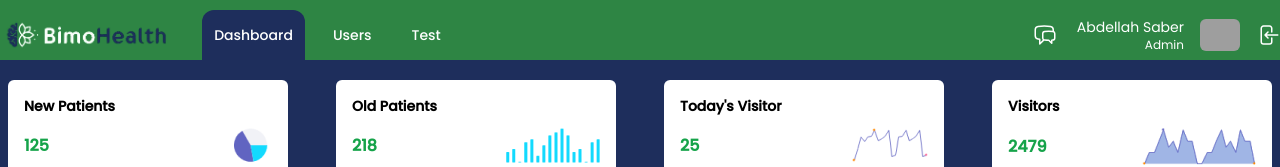
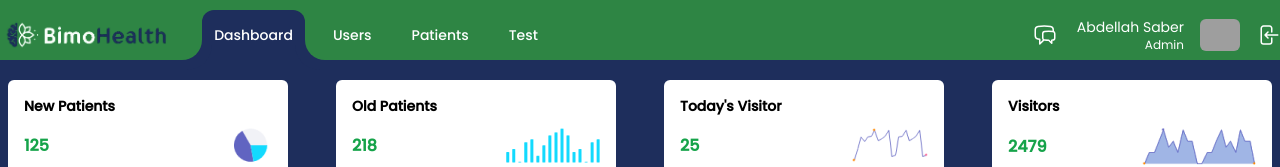
Before and after one commit to meryem-ben00/Workshop-React1, a React (Vite) app: page /dashboard in a window 1280 px wide. Shown: the top 167 px of the page. Built offline with nearby package versions, Linux system fonts and the light colour scheme; grey boxes are pictures that could not be loaded.

Commit message:
update routes

```diff
--- a/src/layouts/components/nav/styles.css
+++ b/src/layouts/components/nav/styles.css
@@ -10,7 +10,7 @@
   position: relative;
 }
 
-/* TODO IMPORTANT: Change here, Make the classes more scoped first.
+/* TODO IMPORTANT: Change here, Make the classes more scoped first.  */
 
 .navbar .active::before,
 .navbar .active::after {
@@ -33,7 +33,7 @@
   border-bottom-left-radius: 20px;
   box-shadow: -5px 5px 0 5px #1e2e5c;
 }
-*/
+
 
 .navItem {
   height: 50px;
--- a/src/layouts/dashboard/config-navigation.js
+++ b/src/layouts/dashboard/config-navigation.js
@@ -16,6 +16,12 @@ export const useNavData = () => {
         },
 
         {
+          title: "Patients",
+          path: paths.dashboard.patients,
+        },
+
+
+        {
           title: "Test",
           path: paths.dashboard.test,
         },
--- a/src/routes/path.js
+++ b/src/routes/path.js
@@ -11,6 +11,10 @@ export const paths = {
     chat: `${ROOTS.DASHOARD}/chat`,
 
     test: `${ROOTS.DASHOARD}/test`,
+
+    profile: `${ROOTS.DASHOARD}/profile`,
+
+    patients: `${ROOTS.DASHOARD}/patients`
   },
 
   auth: {
--- a/src/routes/sections/dashboard.js
+++ b/src/routes/sections/dashboard.js
@@ -60,15 +60,9 @@ export const dashboardRoutes = [
           },
         ],
       },
-    ],
-  },
+
       {
         path: "Patients",
-    element: (
-      <DashboardLayout>
-        <Outlet />
-      </DashboardLayout>
-    ),
         children: [
           {
             index: true,
@@ -80,18 +74,7 @@ export const dashboardRoutes = [
           },
         ],
       },
-  {
-    path: "Profile",
-    element: (
-      <DashboardLayout>
-        <Outlet />
-      </DashboardLayout>
-    ),
-    children: [
-      {
-        index: true,
-        element: <DoctorProfile />,
-      },
+
     ],
   },
 ];
```
Lines whose indentation alone changed are shown as unchanged.
